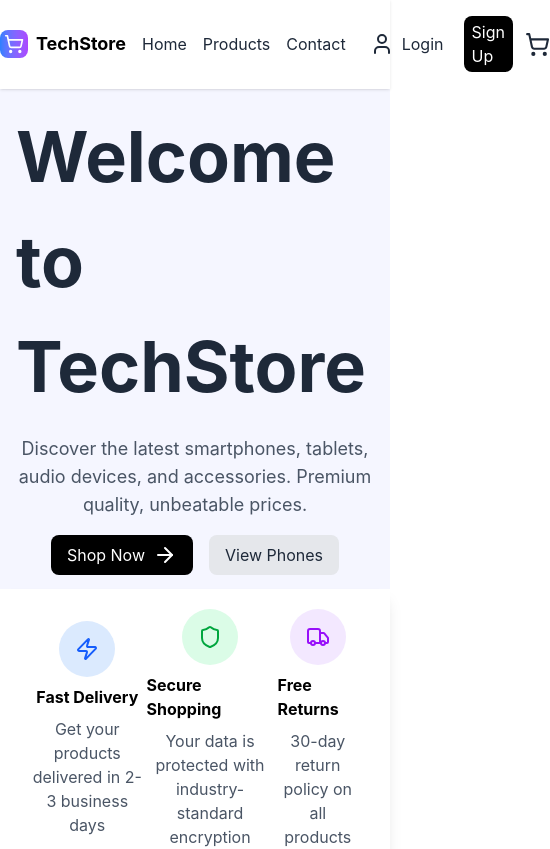
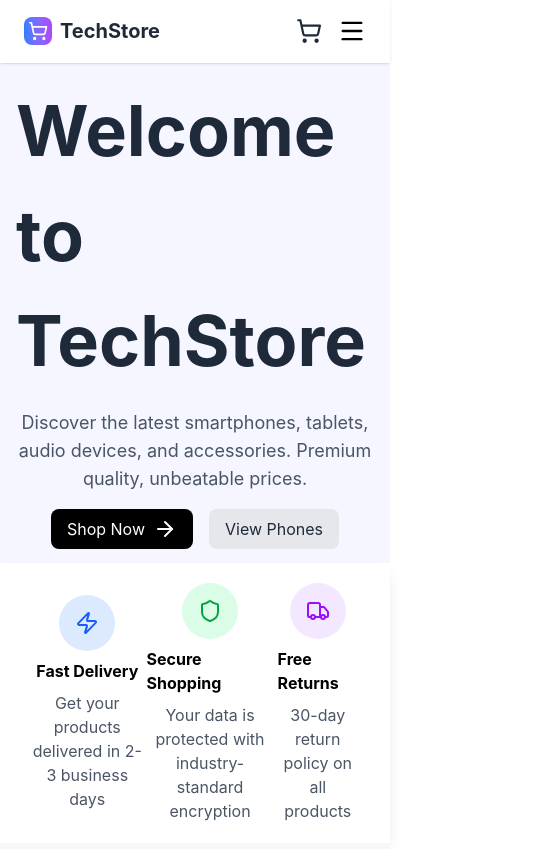
Before and after one commit to FafioluOluwadamilola/Tech-EcommerceMERN-Frontend, a React app: page / in a window 390 px wide. Shown: the top 849 px of the page, 550 px wide, since content can reach past the window. Built offline with nearby package versions, Linux system fonts and the light colour scheme; the HTML template or start-up script is replaced by a standard one.

Commit message:
Media query for header

```diff
--- a/src/components/Header.jsx
+++ b/src/components/Header.jsx
@@ -1,89 +1,310 @@
 import { Link } from 'react-router-dom'
-import { ShoppingCart, User } from 'lucide-react'
+import { ShoppingCart, User, Menu, X } from 'lucide-react'
+import { useState } from 'react'
+
 import SignUp from '../pages/SignUp'
 import Login from '../pages/Login'
-import { useAuth } from '../context/AuthContext' // ✅ NEW
+
+import { useAuth } from '../context/AuthContext'
 import { useCart } from '../context/CartContext'
 import { useUI } from '../context/UIContext'
 
 const Header = () => {
+
+    const [mobileMenu, setMobileMenu] = useState(false)
 
     const {
         showLogin,
         setShowLogin,
         showSignUp,
         setShowSignUp
-    } = useUI() // ✅ NEW
+    } = useUI()
 
-    const { user, setUser } = useAuth() // ✅ NEW
+    const { user, setUser } = useAuth()
+
+    const { cart, setCart } = useCart()
+
+    const totalItems = cart.reduce(
+        (total, item) => total + item.qty,
+        0
+    )
 
     const handleLogout = () => {
         localStorage.removeItem("token")
         setUser(null)
-        setCart([]) // Clear cart on logout
+        setCart([])
     }
-
-    const { cart, setCart } = useCart() // ✅ NEW
-
-    const totalItems = cart.reduce((total, item) => total + item.qty, 0);
 
     return (
 
-        <div className='sticky top-0 w-full bg-white/40 backdrop-blur-lg border-b border-white/20 py-4 flex gap-4 justify-around items-center shadow-sm'>
+        <header className='sticky top-0 z-50 bg-white/40 backdrop-blur-lg border-b border-white/20 shadow-sm'>
+
+            <div className='max-w-7xl mx-auto px-6 py-4 flex items-center justify-between'>
 
                 {/* Logo */}
-            <div>
-                <Link to="/" className='flex gap-2'>
+                <Link
+                    to="/"
+                    className='flex items-center gap-2'
+                >
+
                     <div className='bg-linear-to-r from-blue-500 to-purple-500 rounded-lg p-1'>
+
                         <ShoppingCart className='text-white size-5' />
-                    </div>
-                    <div className='text-[18px] font-bold'>
-                        TechStore
-                    </div>
-                </Link>
+
                     </div>
 
-            {/* Navigation */}
-            <div className='flex gap-4'>
-                <Link to="/" className='text-gray-800'>Home</Link>
-                <Link to="/products" className='text-gray-800'>Products</Link>
-                <Link to="/contact" className='text-gray-800'>Contact</Link>
-            </div>
+                    <h1 className='text-[20px] font-bold text-gray-800'>
+                        TechStore
+                    </h1>
+
+                </Link>
+
+
+
+
+
+                {/* Desktop Navigation */}
+                <div className='hidden md:flex items-center gap-8'>
+
+                    {/* Nav Links */}
+                    <nav className='flex gap-6'>
+
+                        <Link
+                            to="/"
+                            className='text-gray-800 hover:text-black transition'
+                        >
+                            Home
+                        </Link>
+
+                        <Link
+                            to="/products"
+                            className='text-gray-800 hover:text-black transition'
+                        >
+                            Products
+                        </Link>
+
+                        <Link
+                            to="/contact"
+                            className='text-gray-800 hover:text-black transition'
+                        >
+                            Contact
+                        </Link>
+
+                    </nav>
+
+
+
+
 
                     {/* Right Section */}
-            <div className='flex gap-3 items-center'>
+                    <div className='flex items-center gap-4'>
 
-                {/* 🔥 CONDITIONAL AUTH UI */}
                         {user ? (
+
                             <div className='flex items-center gap-3'>
+
                                 <span className='text-gray-800 font-medium'>
                                     Welcome, {user.name}
                                 </span>
 
                                 <button
                                     onClick={handleLogout}
-                            className='px-2 py-1 bg-gray-200 rounded-lg hover:bg-gray-300 cursor-pointer text-gray-800'
+                                    className='px-3 py-1.5 bg-gray-200 rounded-lg hover:bg-gray-300 transition cursor-pointer'
                                 >
                                     Logout
                                 </button>
+
                             </div>
+
                         ) : (
+
                             <>
-                        <nav
+
+                                <button
                                     onClick={() => setShowLogin(true)}
-                            className='flex px-2 py-1 gap-2 rounded-lg hover:bg-gray-200 text-gray-800 cursor-pointer'
+                                    className='flex items-center gap-2 px-3 py-2 rounded-lg hover:bg-gray-200 transition cursor-pointer'
                                 >
-                            <User /> Login
-                        </nav>
 
-                        <nav
+                                    <User size={18} />
+                                    Login
+
+                                </button>
+
+                                <button
                                     onClick={() => setShowSignUp(true)}
-                            className='text-white px-2 py-1 bg-black rounded-lg cursor-pointer'
+                                    className='bg-black text-white px-4 py-2 rounded-lg hover:bg-gray-800 transition cursor-pointer'
                                 >
                                     Sign Up
-                        </nav>
+                                </button>
+
                             </>
+
                         )}
+
+                        {/* Desktop Cart */}
+                        <Link to="/cart" className='relative'>
+
+                            <ShoppingCart
+                                size={26}
+                                className='text-gray-800'
+                            />
+
+                            {totalItems > 0 && (
+
+                                <span className='absolute -top-2 -right-2 bg-red-500 text-white text-xs rounded-full h-5 w-5 flex items-center justify-center'>
+
+                                    {totalItems}
+
+                                </span>
+
+                            )}
+
+                        </Link>
+
+                    </div>
+
+                </div>
+
+
+
+
+
+                {/* Mobile Right Section */}
+                <div className='flex items-center gap-4 md:hidden'>
+
+                    {/* Mobile Cart */}
+                    <Link to="/cart" className='relative'>
+
+                        <ShoppingCart
+                            size={26}
+                            className='text-gray-800'
+                        />
+
+                        {totalItems > 0 && (
+
+                            <span className='absolute -top-2 -right-2 bg-red-500 text-white text-xs rounded-full h-5 w-5 flex items-center justify-center'>
+
+                                {totalItems}
+
+                            </span>
+
+                        )}
+
+                    </Link>
+
+
+
+
+
+                    {/* Menu Button */}
+                    <button
+                        onClick={() => setMobileMenu(!mobileMenu)}
+                    >
+
+                        {mobileMenu ? (
+                            <X size={28} />
+                        ) : (
+                            <Menu size={28} />
+                        )}
+
+                    </button>
+
+                </div>
+
+            </div>
+
+
+
+
+
+            {/* Mobile Dropdown */}
+            {mobileMenu && (
+
+                <div className='md:hidden bg-white border-t border-gray-200 px-6 py-6 flex flex-col gap-5 shadow-lg'>
+
+                    {/* Links */}
+                    <Link
+                        to="/"
+                        onClick={() => setMobileMenu(false)}
+                        className='text-gray-800'
+                    >
+                        Home
+                    </Link>
+
+                    <Link
+                        to="/products"
+                        onClick={() => setMobileMenu(false)}
+                        className='text-gray-800'
+                    >
+                        Products
+                    </Link>
+
+                    <Link
+                        to="/contact"
+                        onClick={() => setMobileMenu(false)}
+                        className='text-gray-800'
+                    >
+                        Contact
+                    </Link>
+
+
+
+
+
+                    {/* Auth */}
+                    {user ? (
+
+                        <>
+
+                            <p className='font-medium'>
+                                Welcome, {user.name}
+                            </p>
+
+                            <button
+                                onClick={handleLogout}
+                                className='bg-gray-200 py-2 rounded-lg'
+                            >
+                                Logout
+                            </button>
+
+                        </>
+
+                    ) : (
+
+                        <>
+
+                            <button
+                                onClick={() => {
+                                    setShowLogin(true)
+                                    setMobileMenu(false)
+                                }}
+                                className='border py-2 rounded-lg'
+                            >
+                                Login
+                            </button>
+
+                            <button
+                                onClick={() => {
+                                    setShowSignUp(true)
+                                    setMobileMenu(false)
+                                }}
+                                className='bg-black text-white py-2 rounded-lg'
+                            >
+                                Sign Up
+                            </button>
+
+                        </>
+
+                    )}
+
+                </div>
+
+            )}
+
+
+
+
+
 
             {/* Modals */}
             {showSignUp && (
@@ -106,20 +327,8 @@ const Header = () => {
                 />
             )}
 
-                <Link to="/cart" className='relative'>
-                    <ShoppingCart size={25} className='text-gray-800' />
+        </header>
 
-                    {totalItems > 0 && (
-                        <span className='absolute -top-2 -right-2 bg-red-500 text-white text-xs rounded-full h-5 w-5 flex items-center justify-center'>
-                            {totalItems}
-                        </span>
-                    )}
-
-                </Link>
-
-            </div>
-
-        </div>
     )
 }
 
--- a/src/components/Hero.jsx
+++ b/src/components/Hero.jsx
@@ -8,7 +8,7 @@ import { Link } from 'react-router-dom'
 
 const Hero = () => {
   return (
-    <div className='w-full bg-white'>
+    <div className='max-w-7xl mx-auto bg-white'>
 
 
 
```
Also changed, not shown: src/components/Footer.jsx (+13 -27 lines). Lines whose indentation alone changed are shown as unchanged.
